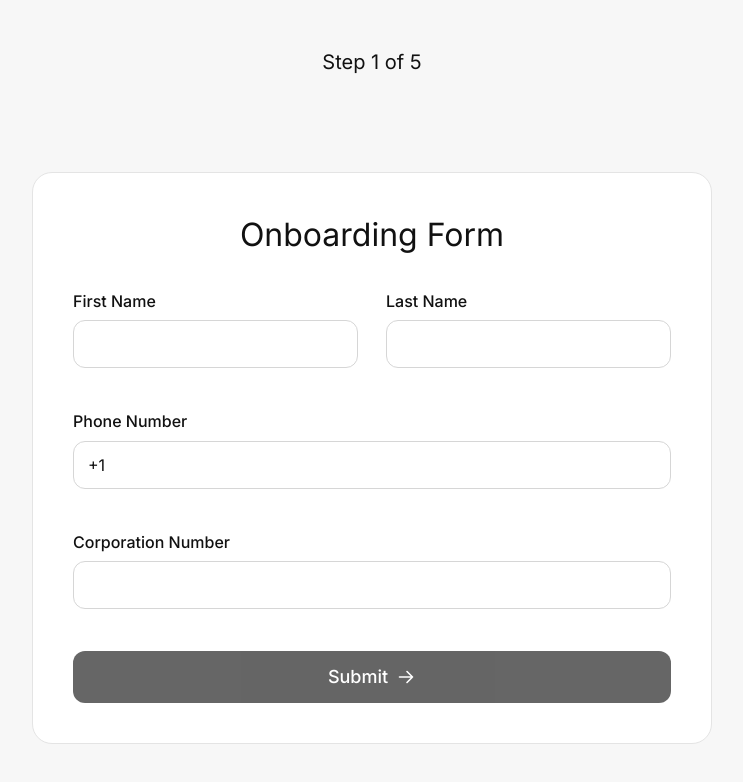
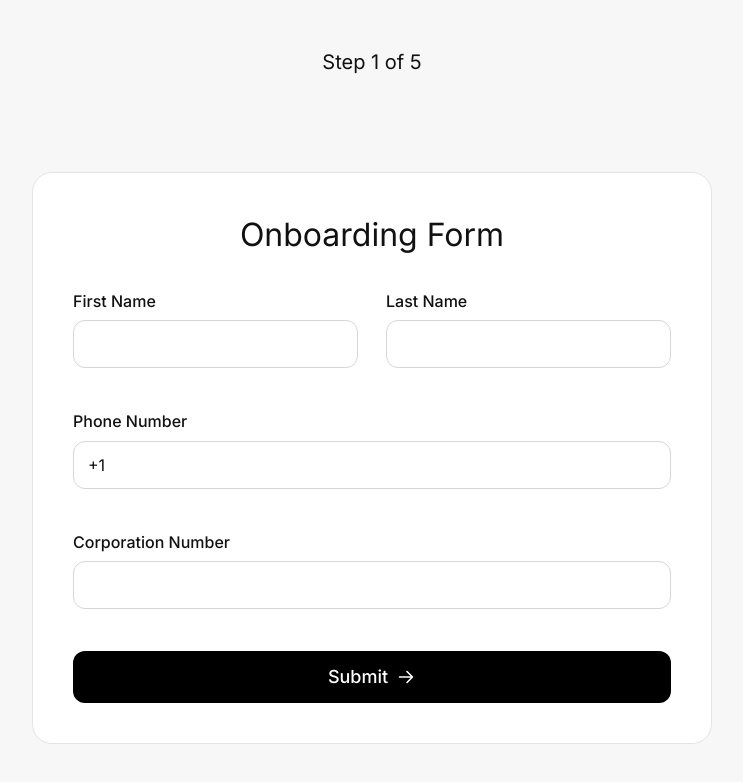
Before and after one commit to AbdullahAnsarii/venn-frontend-task, a Next.js app: page / in a window 1280 px wide. Shown: the top 782 px of the page, without its empty margins (268-1011 px from the left). Built offline with nearby package versions, Linux system fonts and the light colour scheme; no server answers.

Commit message:
submit stays enabled so missing fields show their messages

```diff
--- a/src/features/onboarding/OnboardingForm.tsx
+++ b/src/features/onboarding/OnboardingForm.tsx
@@ -12,15 +12,8 @@ type OnboardingFormProps = {
 }
 
 export function OnboardingForm({ onSubmitted }: OnboardingFormProps) {
-  const {
-    fields,
-    errors,
-    canSubmit,
-    isSubmitting,
-    isCheckingCorporationNumber,
-    formError,
-    submit,
-  } = useOnboardingForm({ onSubmitted })
+  const { fields, errors, isSubmitting, isCheckingCorporationNumber, formError, submit } =
+    useOnboardingForm({ onSubmitted })
 
   return (
     <form className={layout.card} onSubmit={submit} noValidate>
@@ -63,7 +56,6 @@ export function OnboardingForm({ onSubmitted }: OnboardingFormProps) {
       <Button
         type="submit"
         className={styles.submit}
-        disabled={!canSubmit}
         loading={isSubmitting}
         icon={<ArrowRightIcon />}
       >
--- a/src/features/onboarding/useOnboardingForm.ts
+++ b/src/features/onboarding/useOnboardingForm.ts
@@ -1,6 +1,6 @@
 import { zodResolver } from '@hookform/resolvers/zod'
 import { useState, type ChangeEvent } from 'react'
-import { useForm, useWatch } from 'react-hook-form'
+import { useForm } from 'react-hook-form'
 import { ApiError } from '@/lib/api/client'
 import { submitProfileDetails } from '@/lib/api/profileDetails'
 import { PHONE_PREFIX } from '@/lib/phone'
@@ -34,7 +34,7 @@ type Options = {
 }
 
 export function useOnboardingForm({ onSubmitted }: Options) {
-  const { register, handleSubmit, trigger, getValues, setValue, setError, control, formState } =
+  const { register, handleSubmit, trigger, getValues, setValue, setError, formState } =
     useForm<OnboardingValues>({
       resolver: zodResolver(onboardingSchema),
       defaultValues,
@@ -43,11 +43,6 @@ export function useOnboardingForm({ onSubmitted }: Options) {
     })
   const corporationNumber = useCorporationNumberValidation()
   const [formError, setFormError] = useState<string | null>(null)
-  const values = useWatch({
-    control,
-    name: ['firstName', 'lastName', 'phone', 'corporationNumber'],
-  })
-  const canSubmit = values.every((value) => value.trim() !== '' && value !== PHONE_PREFIX)
 
   const verifyCorporationNumber = async ({ focus = false } = {}) => {
     const number = getValues('corporationNumber')
@@ -110,7 +105,6 @@ export function useOnboardingForm({ onSubmitted }: Options) {
       corporationNumber: register('corporationNumber', { onBlur: handleCorporationNumberBlur }),
     },
     errors: formState.errors,
-    canSubmit,
     isSubmitting: formState.isSubmitting,
     isCheckingCorporationNumber: corporationNumber.isChecking,
     formError,
```
Also changed, not shown: 1 other file (tests, documents, lock files or other folders).
